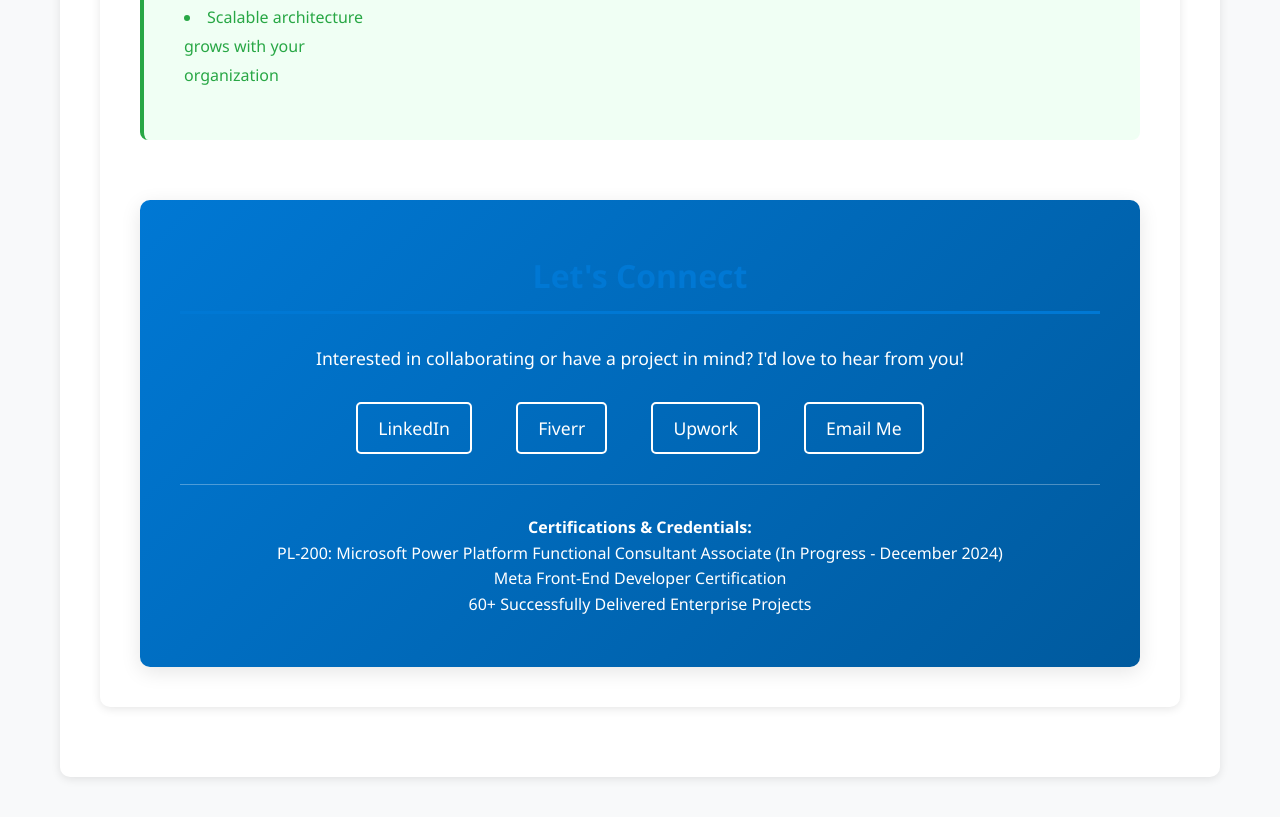
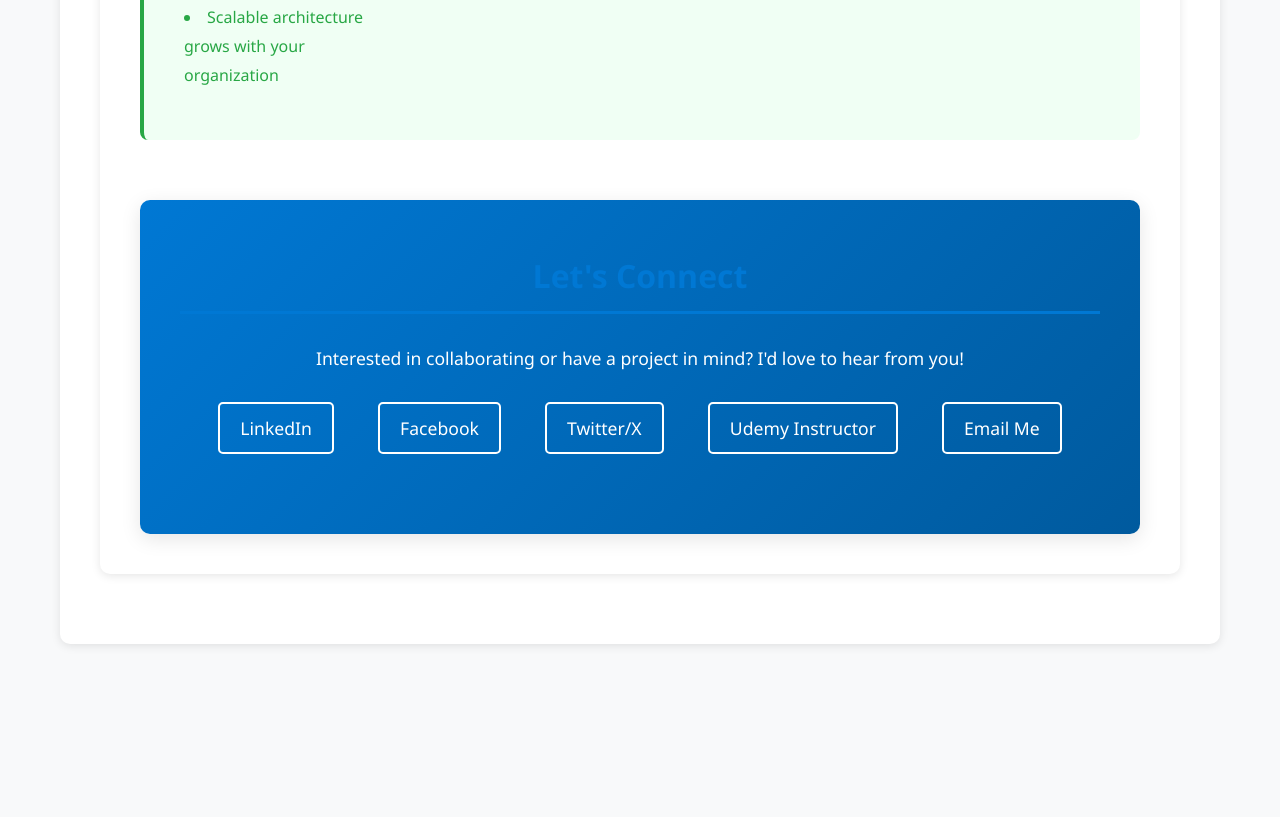
Before and after one commit to meelad-sultan/meelad-sultan.github.io, a plain HTML site: page index.html in a window 1280 px wide. Shown: the part 9070-9887 px from the top of the page. After the commit the page ends 9784 px from the top, so only its background shows below. Drawn offline with Linux system fonts and the light colour scheme.

Commit message:
Revise contact links and remove certifications
Updated contact links and removed certifications section.

```diff
--- a/index.html
+++ b/index.html
@@ -576,17 +576,11 @@
             </p>
 
             <div class="contact-links">
-                <a href="https://www.linkedin.com/in/your-linkedin" target="_blank">LinkedIn</a>
-                <a href="https://www.fiverr.com/your-fiverr" target="_blank">Fiverr</a>
-                <a href="https://www.upwork.com/freelancers/your-upwork" target="_blank">Upwork</a>
-                <a href="mailto:your.email@example.com">Email Me</a>
-            </div>
-
-            <div class="certifications">
-                <p><strong>Certifications & Credentials:</strong></p>
-                <p>PL-200: Microsoft Power Platform Functional Consultant Associate (In Progress - December 2024)</p>
-                <p>Meta Front-End Developer Certification</p>
-                <p>60+ Successfully Delivered Enterprise Projects</p>
+                <a href="www.linkedin.com/in/muhammad-meelad-sultan-242584183">LinkedIn</a>
+                <a href="https://www.facebook.com/share/1DT5kcmycE/">Facebook</a>
+                <a href="https://x.com/meelad_sultan">Twitter/X</a>
+                <a href="https://www.udemy.com/user/muhammad-meelad-sultan/">Udemy Instructor</a>
+                <a href="mailto:meeladsultan@gmail.com">Email Me</a>
             </div>
         </div>
     </div>
```
